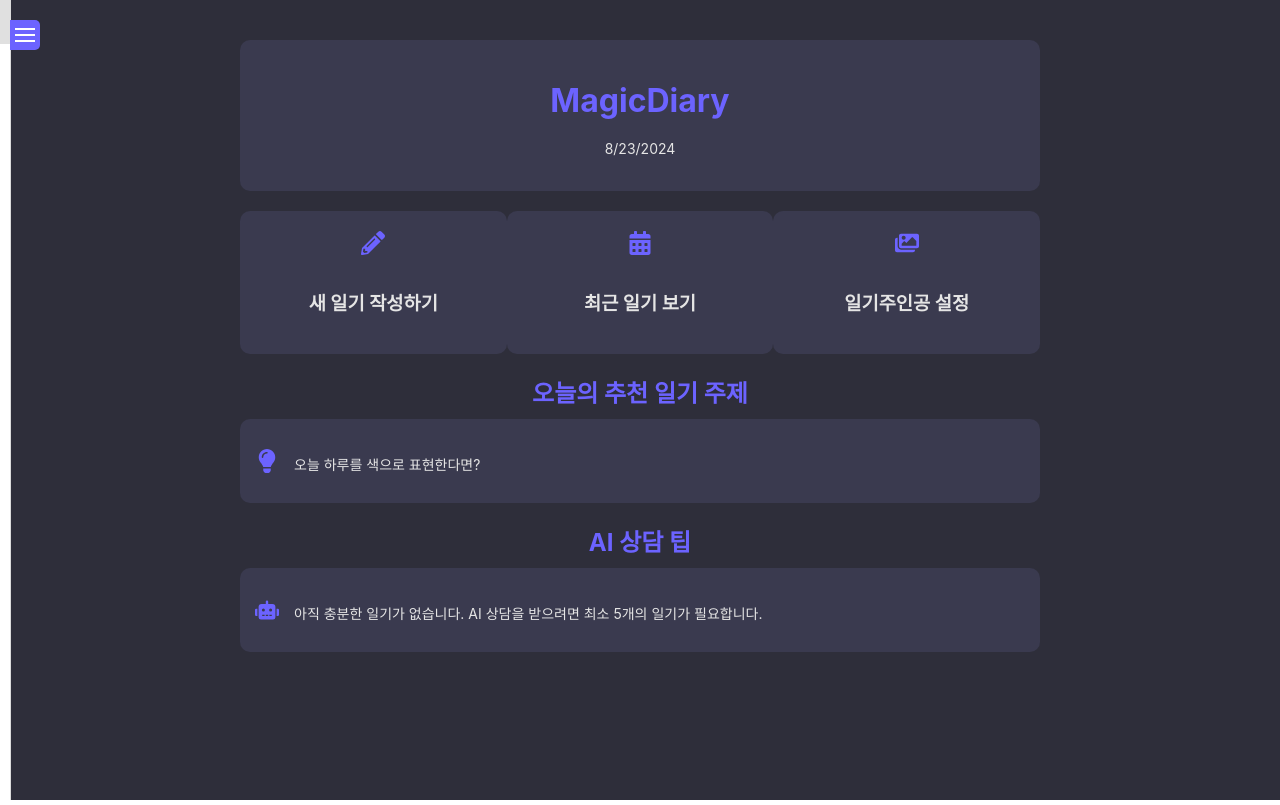
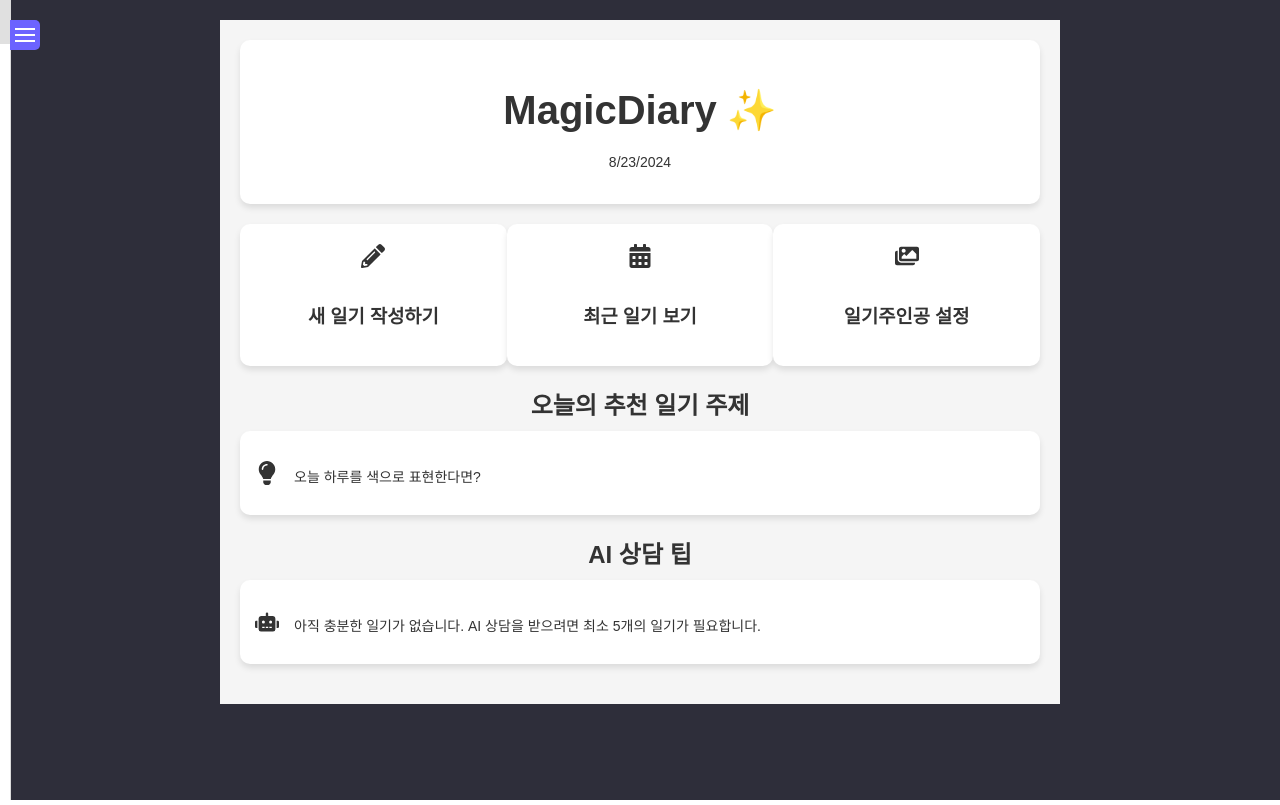
Before and after one commit to meraki95/magic_diary, a React (Create React App) app: page /home in a window 1280 px wide. Built offline with nearby package versions, Linux system fonts and the light colour scheme; no server answers; the database is empty.

Commit message:
Fix the Designchage1

```diff
--- a/src/components/Home.js
+++ b/src/components/Home.js
@@ -207,9 +207,9 @@ function Home({ toggleSidebar }) {
       {recentDiary && (
         <div className="section">
           <h2>최근 활동</h2>
-          <div className="recent-activity">
+          <div className="highlight-box">
             <p>{recentDiary.content.substring(0, 50)}...</p>
-            <p>작성 날짜: {recentDiary.createdAt.toLocaleDateString()}</p>
+            <p className="date">작성 날짜: {recentDiary.createdAt.toLocaleDateString()}</p>
           </div>
         </div>
       )}
--- a/src/styles/Home.css
+++ b/src/styles/Home.css
@@ -2,21 +2,24 @@
   max-width: 800px;
   margin: 0 auto;
   padding: 20px;
-  background-color: #2E2E3A;
-  color: #E5E5E5;
+  background-color: #f5f5f5;
+  color: #333;
+  font-family: 'Arial', sans-serif;
 }
 
 .welcome-card {
-  background-color: #3A3A4F;
+  background-color: #fff;
   padding: 20px;
   border-radius: 10px;
   text-align: center;
   margin-bottom: 20px;
+  box-shadow: 0 4px 6px rgba(0, 0, 0, 0.1);
 }
 
 .welcome-card h1 {
-  color: #6C63FF;
+  color: #333;
   margin-bottom: 10px;
+  font-size: 2.5em;
 }
 
 .quick-access {
@@ -26,23 +29,25 @@
 }
 
 .card {
-  background-color: #3A3A4F;
+  background-color: #fff;
   padding: 20px;
   border-radius: 10px;
   text-align: center;
   cursor: pointer;
   transition: all 0.3s ease;
   flex-basis: 30%;
+  box-shadow: 0 4px 6px rgba(0, 0, 0, 0.1);
 }
 
 .card:hover {
-  background-color: #4B48E0;
+  transform: translateY(-5px);
+  box-shadow: 0 6px 8px rgba(0, 0, 0, 0.15);
 }
 
 .card-icon {
   font-size: 24px;
   margin-bottom: 10px;
-  color: #6C63FF;
+  color: #333;
 }
 
 .section {
@@ -50,28 +55,30 @@
 }
 
 .section h2 {
-  color: #6C63FF;
+  color: #333;
   margin-bottom: 10px;
+  font-size: 1.5em;
 }
 
 .highlight-box {
-  background-color: #3A3A4F;
+  background-color: #fff;
   padding: 15px;
   border-radius: 10px;
   display: flex;
   align-items: center;
+  box-shadow: 0 4px 6px rgba(0, 0, 0, 0.1);
 }
 
 .highlight-icon {
   font-size: 24px;
   margin-right: 15px;
-  color: #6C63FF;
+  color: #333;
 }
 
-.recent-activity {
-  background-color: #3A3A4F;
-  padding: 15px;
-  border-radius: 10px;
+.date {
+  font-size: 0.9em;
+  color: #666;
+  margin-top: 5px;
 }
 
 @media (max-width: 600px) {
@@ -83,3 +90,61 @@
     margin-bottom: 10px;
   }
 }
+
+/* Add some magical touches */
+.welcome-card h1::after {
+  content: '✨';
+  margin-left: 10px;
+}
+
+.card::before {
+  content: '';
+  position: absolute;
+  top: -5px;
+  left: -5px;
+  right: -5px;
+  bottom: -5px;
+  background: linear-gradient(45deg, #f3ec78, #af4261);
+  z-index: -1;
+  filter: blur(20px);
+  opacity: 0;
+  transition: opacity 0.3s ease;
+  border-radius: 15px;
+}
+
+.card:hover::before {
+  opacity: 0.7;
+}
+
+.highlight-box {
+  position: relative;
+  overflow: hidden;
+}
+
+.highlight-box::after {
+  content: '';
+  position: absolute;
+  top: -50%;
+  left: -50%;
+  width: 200%;
+  height: 200%;
+  background: linear-gradient(
+    to bottom right,
+    rgba(255, 255, 255, 0.2) 0%,
+    rgba(255, 255, 255, 0.2) 40%,
+    rgba(255, 255, 255, 0.6) 50%,
+    rgba(255, 255, 255, 0.2) 60%,
+    rgba(255, 255, 255, 0.2) 100%
+  );
+  transform: rotate(30deg);
+  animation: shimmer 6s infinite;
+}
+
+@keyframes shimmer {
+  0% {
+    transform: translateX(-100%) rotate(30deg);
+  }
+  100% {
+    transform: translateX(100%) rotate(30deg);
+  }
+}
```
